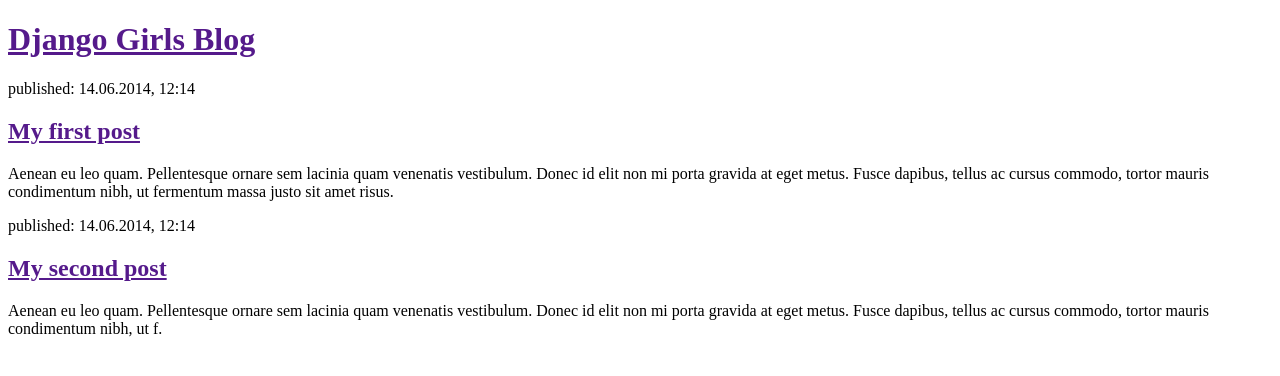
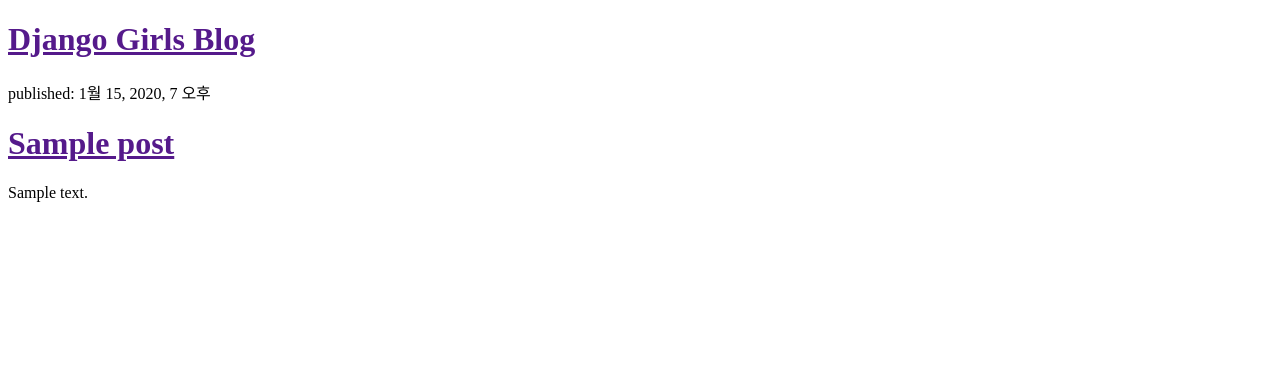
Before and after one commit to SonjaeIk/review, a Django app: page / in a window 1280 px wide. Shown: the top 376 px of the page. Run offline with Django 3.2, Linux system fonts and the light colour scheme; tables that the repository leaves empty hold one stand-in row (values such as "Sample post").

Commit message:
Modified templates to display posts from database

```diff
--- a/research/models.py
+++ b/research/models.py
@@ -9,7 +9,7 @@ class Post(models.Model):
     text = models.TextField()
     create_data = models.DateTimeField(
             default = timezone.now)
-    published_data = models.DateTimeField(
+    published_date = models.DateTimeField(
         blank = True, null = True)
 
     def published(self):
--- a/research/templates/research/post_list.html
+++ b/research/templates/research/post_list.html
@@ -7,17 +7,13 @@
         <div>
             <h1><a href="">Django Girls Blog</a></h1>
         </div>
+        {% for post in posts %}
+        <div>
+            <p>published: {{ post.published_date }}</p>
+            <h1><a href = ''>{{ post.title }}</a></h1>
+            <p>{{ post.text|linebreaksbr }}</p>
+        </div>
+       {% endfor %}
 
-        <div>
-            <p>published: 14.06.2014, 12:14</p>
-            <h2><a href="">My first post</a></h2>
-            <p>Aenean eu leo quam. Pellentesque ornare sem lacinia quam venenatis vestibulum. Donec id elit non mi porta gravida at eget metus. Fusce dapibus, tellus ac cursus commodo, tortor mauris condimentum nibh, ut fermentum massa justo sit amet risus.</p>
-        </div>
-
-        <div>
-            <p>published: 14.06.2014, 12:14</p>
-            <h2><a href="">My second post</a></h2>
-            <p>Aenean eu leo quam. Pellentesque ornare sem lacinia quam venenatis vestibulum. Donec id elit non mi porta gravida at eget metus. Fusce dapibus, tellus ac cursus commodo, tortor mauris condimentum nibh, ut f.</p>
-        </div>
     </body>
 </html>
--- a/research/urls.py
+++ b/research/urls.py
@@ -8,7 +8,6 @@ Created on Wed Jun 10 19:02:06 2020
 from django.urls import path
 from research import views
 
-
 urlpatterns = [
         path('', views.post_list, name = 'post_list'),
     ]
--- a/research/views.py
+++ b/research/views.py
@@ -1,5 +1,7 @@
 from django.shortcuts import render
 from django.http import HttpResponse
+from django.utils import timezone
+from research.models import Post
 
 # Create your views here.
 
@@ -7,4 +9,5 @@ from django.http import HttpResponse
 #     return HttpResponse('Hello, world. You are at the polls index')
 
 def post_list(request):
-    return render(request, 'research/post_list.html', {})
+    posts = Post.objects.filter(published_date__lte = timezone.now()).order_by('published_date')
+    return render(request, 'research/post_list.html', {'posts' : posts})
--- a/review/settings.py
+++ b/review/settings.py
@@ -25,7 +25,7 @@ SECRET_KEY = 'g+=g5=^kdt5g$eyg*x=t2l21m(od0n%yu*h!u5t18z6)ol_51p'
 # SECURITY WARNING: don't run with debug turned on in production!
 DEBUG = True
 
-ALLOWED_HOSTS = []
+# ALLOWED_HOSTS = []
 
 
 # Application definition
```
Also changed, not shown: research/migrations/0002_auto_20200612_1549.py (added).
